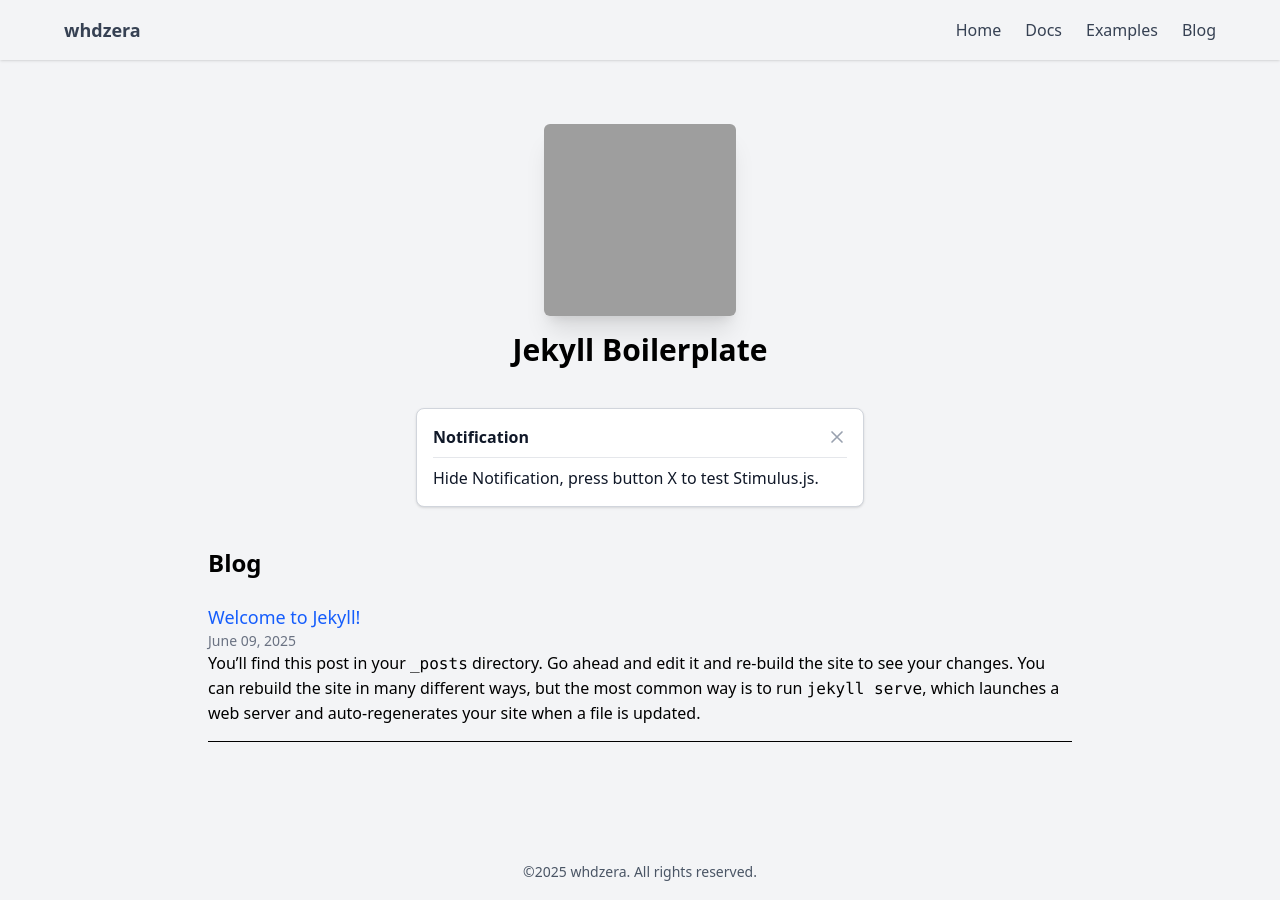
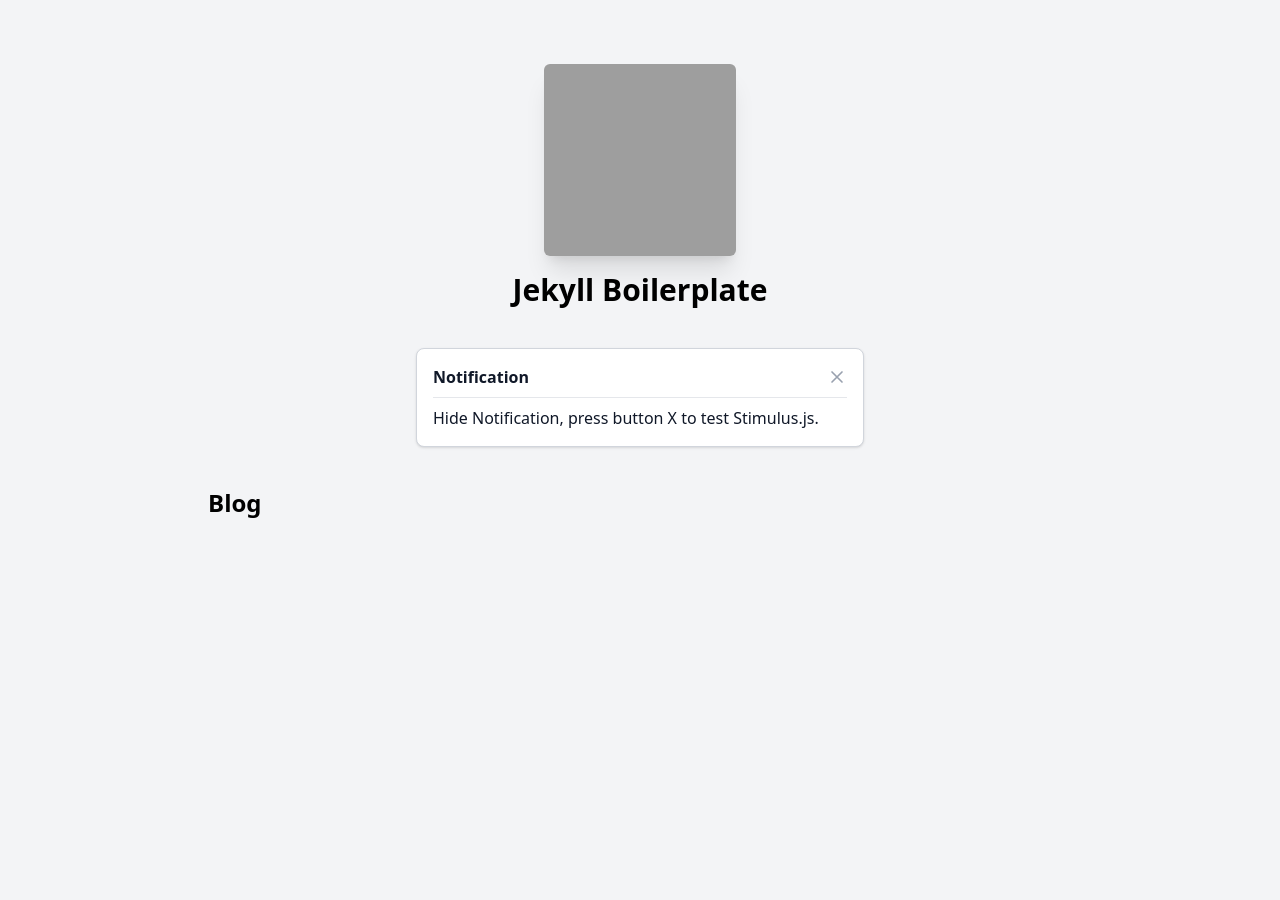
Before and after one commit to whdzera/linktree, a Jekyll site: the page built from index.md, in a window 1280 px wide. Built offline with Jekyll 4.4.1, drawn with Linux system fonts in a browser that asks for light colours; grey boxes are pictures that could not be loaded.

Commit message:
init: linktree

```diff
--- a/_includes/footer.html
+++ /dev/null
@@ -1,5 +0,0 @@
-<footer class="text-center p-4 mt-10">
-  <p class="text-gray-600 text-sm">
-    ©{{ site.time | date: "%Y" }} whdzera. All rights reserved.
-  </p>
-</footer>
--- a/_includes/head.html
+++ /dev/null
@@ -1,54 +0,0 @@
-<head>
-  <meta charset="utf-8" />
-  <meta http-equiv="X-UA-Compatible" content="IE=edge" />
-  <meta name="viewport" content="width=device-width, initial-scale=1" />
-
-  <title>
-    {% if page.title %} {{ page.title }} | {{ site.title }} {% else %} {{
-    site.title }} {% endif %}
-  </title>
-
-  <meta
-    name="description"
-    content="
-    {% if page.excerpt %}
-      {{ page.excerpt | strip_html | strip_newlines | truncate: 160 }}
-    {% else %}
-      {{ site.description | strip_newlines }}
-    {% endif %}
-  "
-  />
-
-  <link
-    rel="canonical"
-    href="{{ page.url | replace:'index.html','' | prepend: site.baseurl | prepend: site.url }}"
-  />
-
-  <link
-    rel="alternate"
-    type="application/rss+xml"
-    title="{{ site.title }}"
-    href="{{ '/feed.xml' | absolute_url }}"
-  />
-
-  <link
-    rel="icon"
-    href="{{ site.baseurl }}/app/assets/images/favicon.ico"
-    type="image/x-icon"
-  />
-
-  <link
-    rel="stylesheet"
-    href="{{ site.baseurl }}/app/assets/stylesheets/application.css"
-  />
-
-  {% if jekyll.environment == "development" %}
-  <script type="module" src="http://localhost:5173/application.js"></script>
-
-  {% else %}
-  <script
-    type="module"
-    src="{{ site.baseurl }}/app/build/application.js"
-  ></script>
-  {% endif %}
-</head>
--- a/_includes/navigation.html
+++ /dev/null
@@ -1,12 +0,0 @@
-<nav class="shadow p-4">
-  <div class="max-w-6xl mx-auto flex items-center justify-between">
-    <a href="/" class="font-bold text-lg text-gray-700">whdzera</a>
-
-    <div class="flex space-x-6">
-      <a href="/" class="text-gray-700">Home</a>
-      <a href="#" class="text-gray-700">Docs</a>
-      <a href="#" class="text-gray-700">Examples</a>
-      <a href="#" class="text-gray-700">Blog</a>
-    </div>
-  </div>
-</nav>
--- a/_layouts/default.html
+++ b/_layouts/default.html
@@ -1,13 +1,65 @@
 <!DOCTYPE html>
 <html lang="en">
-  {% include head.html %}
+  <head>
+    <meta charset="utf-8" />
+    <meta http-equiv="X-UA-Compatible" content="IE=edge" />
+    <meta name="viewport" content="width=device-width, initial-scale=1" />
+
+    <title>
+      {% if page.title %} {{ page.title }} | {{ site.title }} {% else %} {{
+      site.title }} {% endif %}
+    </title>
+
+    <meta
+      name="description"
+      content="
+    {% if page.excerpt %}
+      {{ page.excerpt | strip_html | strip_newlines | truncate: 160 }}
+    {% else %}
+      {{ site.description | strip_newlines }}
+    {% endif %}
+  "
+    />
+
+    <link
+      rel="canonical"
+      href="{{ page.url | replace:'index.html','' | prepend: site.baseurl | prepend: site.url }}"
+    />
+
+    <link
+      rel="alternate"
+      type="application/rss+xml"
+      title="{{ site.title }}"
+      href="{{ '/feed.xml' | absolute_url }}"
+    />
+
+    <link
+      rel="icon"
+      href="{{ site.baseurl }}/app/assets/images/favicon.ico"
+      type="image/x-icon"
+    />
+
+    <link
+      rel="stylesheet"
+      href="{{ site.baseurl }}/app/assets/stylesheets/application.css"
+    />
+
+    {% if jekyll.environment == "development" %}
+    <script type="module" src="http://localhost:5173/application.js"></script>
+
+    {% else %}
+    <script
+      type="module"
+      src="{{ site.baseurl }}/app/build/application.js"
+    ></script>
+    {% endif %}
+  </head>
+
   <body
     class="bg-gray-100 dark:bg-gray-900 dark:text-white transition-colors duration-300 max-h-100 overflow-y-auto"
   >
-    {% include navigation.html %}
     <main class="max-w-6xl mx-auto px-4 sm:px-6 lg:px-8 py-8">
       {{ content }}
     </main>
-    {% include footer.html %}
   </body>
 </html>
--- a/_posts/2025-06-10-welcome-to-jekyll.md
+++ /dev/null
@@ -1,30 +0,0 @@
----
-layout: post
-title: "Welcome to Jekyll!"
-date: 2025-06-10 03:39:09 +0700
-categories: jekyll update
----
-
-You’ll find this post in your `_posts` directory. Go ahead and edit it and re-build the site to see your changes. You can rebuild the site in many different ways, but the most common way is to run `jekyll serve`, which launches a web server and auto-regenerates your site when a file is updated.
-
-Jekyll requires blog post files to be named according to the following format:
-
-`YEAR-MONTH-DAY-title.MARKUP`
-
-Where `YEAR` is a four-digit number, `MONTH` and `DAY` are both two-digit numbers, and `MARKUP` is the file extension representing the format used in the file. After that, include the necessary front matter. Take a look at the source for this post to get an idea about how it works.
-
-Jekyll also offers powerful support for code snippets:
-
-{% highlight ruby %}
-def print_hi(name)
-puts "Hi, #{name}"
-end
-print_hi('Tom')
-#=> prints 'Hi, Tom' to STDOUT.
-{% endhighlight %}
-
-Check out the [Jekyll docs][jekyll-docs] for more info on how to get the most out of Jekyll. File all bugs/feature requests at [Jekyll’s GitHub repo][jekyll-gh]. If you have questions, you can ask them on [Jekyll Talk][jekyll-talk].
-
-[jekyll-docs]: https://jekyllrb.com/docs/home
-[jekyll-gh]: https://github.com/jekyll/jekyll
-[jekyll-talk]: https://talk.jekyllrb.com/
--- a/app/assets/stylesheets/application.css
+++ b/app/assets/stylesheets/application.css
@@ -1,4 +1,4 @@
-/*! tailwindcss v4.1.8 | MIT License | https://tailwindcss.com */
+/*! tailwindcss v4.1.13 | MIT License | https://tailwindcss.com */
 @layer properties;
 @layer theme, base, components, utilities;
 @layer theme {
@@ -174,6 +174,9 @@
   ::-webkit-datetime-edit, ::-webkit-datetime-edit-year-field, ::-webkit-datetime-edit-month-field, ::-webkit-datetime-edit-day-field, ::-webkit-datetime-edit-hour-field, ::-webkit-datetime-edit-minute-field, ::-webkit-datetime-edit-second-field, ::-webkit-datetime-edit-millisecond-field, ::-webkit-datetime-edit-meridiem-field {
     padding-block: 0;
   }
+  ::-webkit-calendar-picker-indicator {
+    line-height: 1;
+  }
   :-moz-ui-invalid {
     box-shadow: none;
   }
@@ -215,9 +218,6 @@
   .flex {
     display: flex;
   }
-  .table {
-    display: table;
-  }
   .h-5 {
     height: calc(var(--spacing) * 5);
   }
@@ -251,14 +251,8 @@
   .max-w-none {
     max-width: none;
   }
-  .border-collapse {
-    border-collapse: collapse;
-  }
   .cursor-pointer {
     cursor: pointer;
-  }
-  .resize {
-    resize: both;
   }
   .flex-col {
     flex-direction: column;
@@ -387,9 +381,6 @@
   .text-gray-900 {
     color: var(--color-gray-900);
   }
-  .underline {
-    text-decoration-line: underline;
-  }
   .shadow {
     --tw-shadow: 0 1px 3px 0 var(--tw-shadow-color, rgb(0 0 0 / 0.1)), 0 1px 2px -1px var(--tw-shadow-color, rgb(0 0 0 / 0.1));
     box-shadow: var(--tw-inset-shadow), var(--tw-inset-ring-shadow), var(--tw-ring-offset-shadow), var(--tw-ring-shadow), var(--tw-shadow);
@@ -397,10 +388,6 @@
   .shadow-xl {
     --tw-shadow: 0 20px 25px -5px var(--tw-shadow-color, rgb(0 0 0 / 0.1)), 0 8px 10px -6px var(--tw-shadow-color, rgb(0 0 0 / 0.1));
     box-shadow: var(--tw-inset-shadow), var(--tw-inset-ring-shadow), var(--tw-ring-offset-shadow), var(--tw-ring-shadow), var(--tw-shadow);
-  }
-  .outline {
-    outline-style: var(--tw-outline-style);
-    outline-width: 1px;
   }
   .filter {
     filter: var(--tw-blur,) var(--tw-brightness,) var(--tw-contrast,) var(--tw-grayscale,) var(--tw-hue-rotate,) var(--tw-invert,) var(--tw-saturate,) var(--tw-sepia,) var(--tw-drop-shadow,);
@@ -553,11 +540,6 @@
   inherits: false;
   initial-value: 0 0 #0000;
 }
-@property --tw-outline-style {
-  syntax: "*";
-  inherits: false;
-  initial-value: solid;
-}
 @property --tw-blur {
   syntax: "*";
   inherits: false;
@@ -636,7 +618,6 @@
       --tw-ring-offset-width: 0px;
       --tw-ring-offset-color: #fff;
       --tw-ring-offset-shadow: 0 0 #0000;
-      --tw-outline-style: solid;
       --tw-blur: initial;
       --tw-brightness: initial;
       --tw-contrast: initial;
--- a/app/javascript/application.js
+++ b/app/javascript/application.js
@@ -1,5 +1,4 @@
 import { Application } from "@hotwired/stimulus";
-import "@hotwired/turbo";
 
 window.Stimulus = Application.start();
 
--- a/package.json
+++ b/package.json
@@ -5,7 +5,6 @@
   "author": "whdzera",
   "license": "MIT",
   "dependencies": {
-    "@hotwired/turbo": "^8.0.13",
     "@hotwired/stimulus": "^3.2.2"
   },
   "devDependencies": {
```
Also changed, not shown: _layouts/post.html (deleted, +0 -10 lines).
